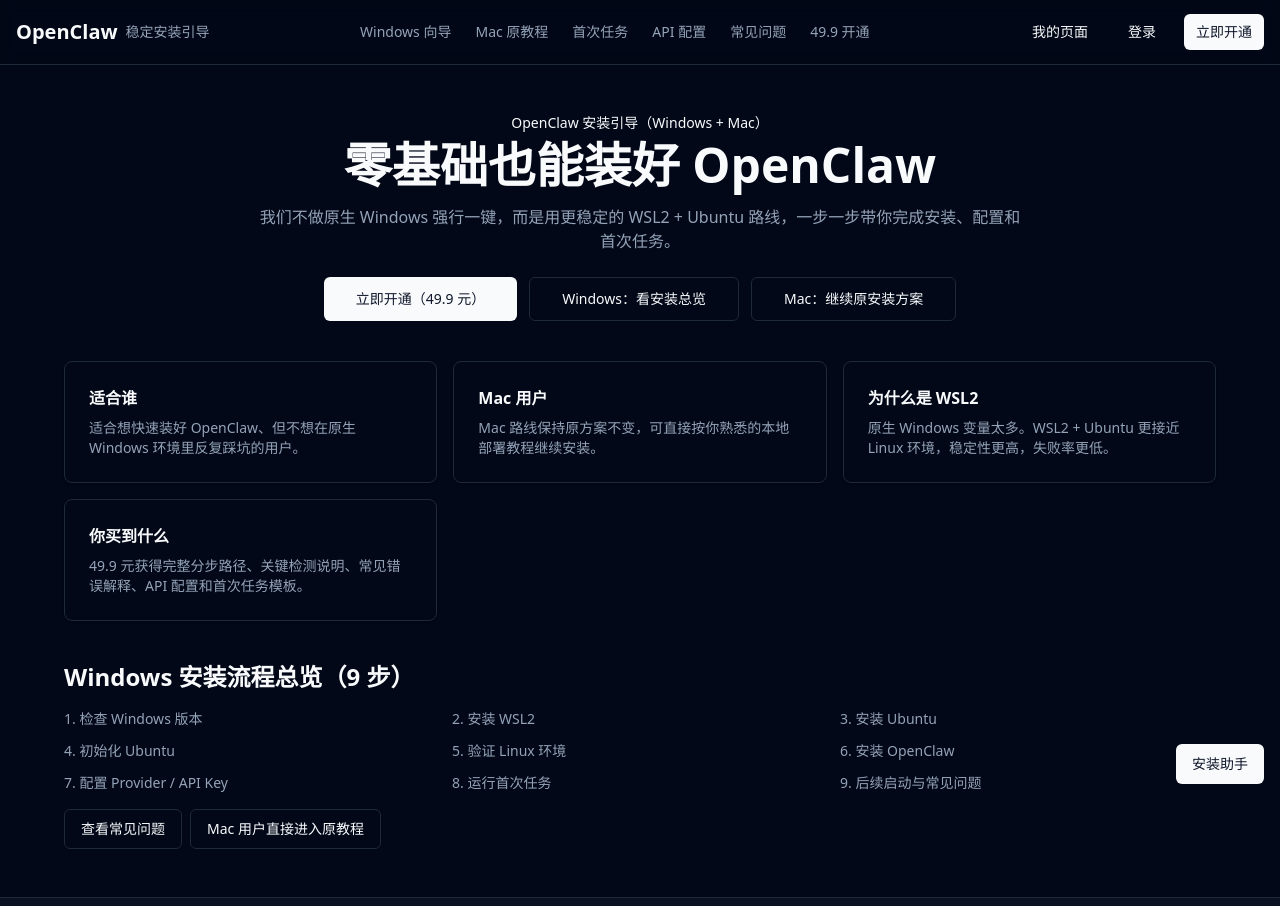
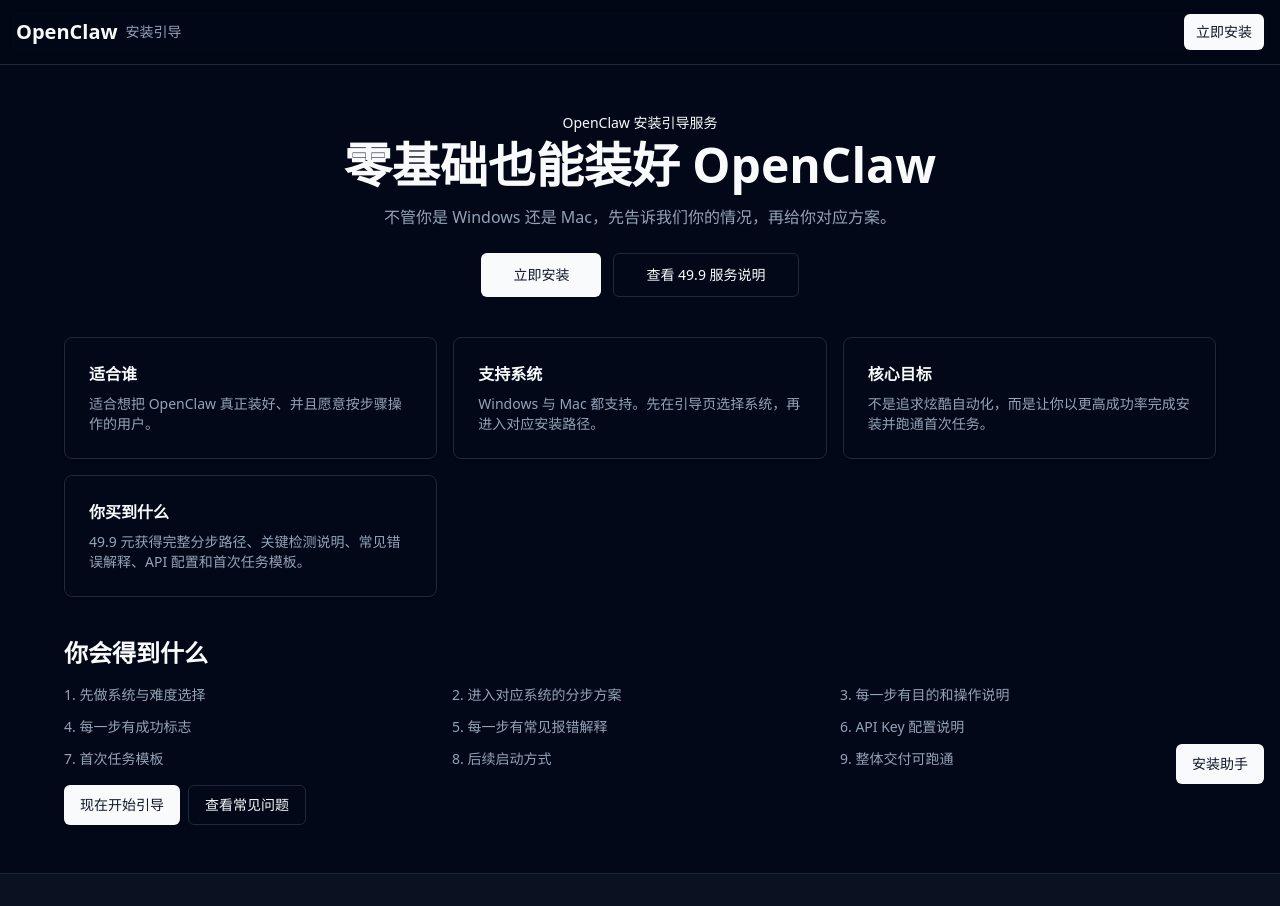
Before and after one commit to 15564412316-blip/openclaw-beginner-site, a Next.js app: page / in a window 1280 px wide. Shown: the top 906 px of the page. Built offline with nearby package versions, Linux system fonts and the light colour scheme.

Commit message:
Recenter flow on OS-first guide and restore Mac path visibility

```diff
--- a/src/app/guide/page.tsx
+++ b/src/app/guide/page.tsx
@@ -87,7 +87,16 @@
     });
     return `/guide/local?${params.toString()}`;
   }, [answers]);
+  const windowsGuideLink = useMemo(() => {
+    const params = new URLSearchParams({
+      system: answers.system ?? "",
+      level: answers.level ?? "",
+      priority: answers.priority ?? "",
+    });
+    return `/install?${params.toString()}`;
+  }, [answers]);
   const isCloudPreference = answers.priority === "online";
+  const isWindows = answers.system === "windows";
 
   return (
     <div className="min-h-screen py-12 px-4">
@@ -179,12 +188,18 @@
 
                   <div className="flex-1">
                     <h3 className="text-xl font-semibold mb-2">
-                      {isCloudPreference ? "云端部署（敬请期待）" : "本地部署（推荐）"}
+                      {isCloudPreference
+                        ? "云端部署（敬请期待）"
+                        : isWindows
+                          ? "Windows 稳定引导路径（推荐）"
+                          : "Mac 本地部署路径（保持原方案）"}
                     </h3>
                     <p className="text-muted-foreground mb-4">
                       {isCloudPreference
                         ? "你选择了长期在线运行。云端部署能力正在完善中，当前可先使用本地部署。"
-                        : "你当前阶段最适合先在本地跑通 OpenClaw，后续再考虑云端方案。"}
+                        : isWindows
+                          ? "你将进入 Windows -> WSL2 -> Ubuntu 的分步引导，目标是更高成功率。"
+                          : "你将进入 Mac 原教程，按原有方案继续，不改变你当前习惯。"}
                     </p>
 
                     <p className="text-sm text-muted-foreground mb-4">
@@ -211,8 +226,8 @@
                       </div>
                     ) : (
                       <Button asChild className="gap-2">
-                        <a href={localGuideLink}>
-                          打开本地部署教程
+                        <a href={isWindows ? windowsGuideLink : localGuideLink}>
+                          {isWindows ? "打开 Windows 分步引导" : "打开 Mac 原教程"}
                           <ArrowRight className="w-4 h-4" />
                         </a>
                       </Button>
--- a/src/app/page.tsx
+++ b/src/app/page.tsx
@@ -28,22 +28,20 @@
     <div className="min-h-screen py-12 px-4">
       <div className="max-w-6xl mx-auto space-y-10">
         <section className="text-center">
-          <p className="text-sm text-primary mb-2">OpenClaw 安装引导（Windows + Mac）</p>
+          <p className="text-sm text-primary mb-2">OpenClaw 安装引导服务</p>
           <h1 className="text-3xl sm:text-5xl font-bold mb-4">
             {copy.title}
           </h1>
           <p className="text-muted-foreground max-w-3xl mx-auto mb-6">
-            {copy.subtitle}
+            不管你是 Windows 还是 Mac，先告诉我们你的情况，再给你对应方案。
+            {variant === "b" ? " " + copy.subtitle : ""}
           </p>
           <div className="flex flex-wrap justify-center gap-3">
             <Button asChild size="lg">
-              <Link href="/pricing">{copy.cta}</Link>
+              <Link href="/guide">立即安装</Link>
             </Button>
             <Button asChild size="lg" variant="outline">
-              <Link href="/install">Windows：看安装总览</Link>
-            </Button>
-            <Button asChild size="lg" variant="outline">
-              <Link href="/guide/local?system=macos">Mac：继续原安装方案</Link>
+              <Link href="/pricing">查看 49.9 服务说明</Link>
             </Button>
           </div>
         </section>
@@ -53,23 +51,23 @@
             <CardContent className="p-6">
               <h2 className="font-semibold mb-2">适合谁</h2>
               <p className="text-sm text-muted-foreground">
-                适合想快速装好 OpenClaw、但不想在原生 Windows 环境里反复踩坑的用户。
+                适合想把 OpenClaw 真正装好、并且愿意按步骤操作的用户。
               </p>
             </CardContent>
           </Card>
           <Card className="border-border/50">
             <CardContent className="p-6">
-              <h2 className="font-semibold mb-2">Mac 用户</h2>
+              <h2 className="font-semibold mb-2">支持系统</h2>
               <p className="text-sm text-muted-foreground">
-                Mac 路线保持原方案不变，可直接按你熟悉的本地部署教程继续安装。
+                Windows 与 Mac 都支持。先在引导页选择系统，再进入对应安装路径。
               </p>
             </CardContent>
           </Card>
           <Card className="border-border/50">
             <CardContent className="p-6">
-              <h2 className="font-semibold mb-2">为什么是 WSL2</h2>
+              <h2 className="font-semibold mb-2">核心目标</h2>
               <p className="text-sm text-muted-foreground">
-                原生 Windows 变量太多。WSL2 + Ubuntu 更接近 Linux 环境，稳定性更高，失败率更低。
+                不是追求炫酷自动化，而是让你以更高成功率完成安装并跑通首次任务。
               </p>
             </CardContent>
           </Card>
@@ -84,25 +82,25 @@
         </section>
 
         <section>
-          <h2 className="text-2xl font-bold mb-4">Windows 安装流程总览（9 步）</h2>
+          <h2 className="text-2xl font-bold mb-4">你会得到什么</h2>
           <div className="grid grid-cols-1 md:grid-cols-3 gap-3 text-sm text-muted-foreground">
-            <p>1. 检查 Windows 版本</p>
-            <p>2. 安装 WSL2</p>
-            <p>3. 安装 Ubuntu</p>
-            <p>4. 初始化 Ubuntu</p>
-            <p>5. 验证 Linux 环境</p>
-            <p>6. 安装 OpenClaw</p>
-            <p>7. 配置 Provider / API Key</p>
-            <p>8. 运行首次任务</p>
-            <p>9. 后续启动与常见问题</p>
+            <p>1. 先做系统与难度选择</p>
+            <p>2. 进入对应系统的分步方案</p>
+            <p>3. 每一步有目的和操作说明</p>
+            <p>4. 每一步有成功标志</p>
+            <p>5. 每一步有常见报错解释</p>
+            <p>6. API Key 配置说明</p>
+            <p>7. 首次任务模板</p>
+            <p>8. 后续启动方式</p>
+            <p>9. 整体交付可跑通</p>
           </div>
           <div className="mt-4">
             <div className="flex flex-wrap gap-2">
+              <Button asChild>
+                <Link href="/guide">现在开始引导</Link>
+              </Button>
               <Button asChild variant="outline">
                 <Link href="/faq">查看常见问题</Link>
-              </Button>
-              <Button asChild variant="outline">
-                <Link href="/guide/local?system=macos">Mac 用户直接进入原教程</Link>
               </Button>
             </div>
           </div>
--- a/src/app/payment/success/page.tsx
+++ b/src/app/payment/success/page.tsx
@@ -8,16 +8,16 @@
 export default function PaymentSuccessPage() {
   const params = useSearchParams();
   const orderNo = (params.get("orderNo") ?? "").trim();
-  const [message, setMessage] = useState("支付成功，正在跳转安装总览...");
+  const [message, setMessage] = useState("支付成功，正在跳转系统引导...");
 
   useEffect(() => {
     const run = async () => {
       try {
         if (orderNo) {
-          window.location.href = `/install?orderNo=${encodeURIComponent(orderNo)}`;
+          window.location.href = `/guide?paid=1&orderNo=${encodeURIComponent(orderNo)}`;
           return;
         }
-        window.location.href = "/install";
+        window.location.href = "/guide?paid=1";
       } catch {
         setMessage("跳转失败，请点击下方按钮继续。");
       }
@@ -32,8 +32,8 @@
         <p className="text-muted-foreground mb-6">{message}</p>
         <div className="flex flex-wrap justify-center gap-3">
           <Button asChild>
-            <Link href={orderNo ? `/install?orderNo=${encodeURIComponent(orderNo)}` : "/install"}>
-              继续去安装向导
+            <Link href={orderNo ? `/guide?paid=1&orderNo=${encodeURIComponent(orderNo)}` : "/guide?paid=1"}>
+              继续去系统引导
             </Link>
           </Button>
           <Button asChild variant="outline">
--- a/src/components/layout/Header.tsx
+++ b/src/components/layout/Header.tsx
@@ -8,62 +8,14 @@
   return (
     <header className="sticky top-0 z-50 w-full border-b bg-background/95 backdrop-blur supports-[backdrop-filter]:bg-background/60">
       <div className="container flex h-16 items-center justify-between px-4 mx-auto">
-        {/* Logo */}
         <Link href="/" className="flex items-center space-x-2">
           <span className="text-xl font-bold text-primary">OpenClaw</span>
-          <span className="text-sm text-muted-foreground">稳定安装引导</span>
+          <span className="text-sm text-muted-foreground">安装引导</span>
         </Link>
 
-        {/* 导航链接 */}
-        <nav className="hidden md:flex items-center space-x-6">
-          <Link
-            href="/install"
-            className="text-sm font-medium text-muted-foreground hover:text-foreground transition-colors"
-          >
-            Windows 向导
-          </Link>
-          <Link
-            href="/guide/local?system=macos"
-            className="text-sm font-medium text-muted-foreground hover:text-foreground transition-colors"
-          >
-            Mac 原教程
-          </Link>
-          <Link
-            href="/first-task"
-            className="text-sm font-medium text-muted-foreground hover:text-foreground transition-colors"
-          >
-            首次任务
-          </Link>
-          <Link
-            href="/api-key"
-            className="text-sm font-medium text-muted-foreground hover:text-foreground transition-colors"
-          >
-            API 配置
-          </Link>
-          <Link
-            href="/faq"
-            className="text-sm font-medium text-muted-foreground hover:text-foreground transition-colors"
-          >
-            常见问题
-          </Link>
-          <Link
-            href="/pricing"
-            className="text-sm font-medium text-muted-foreground hover:text-foreground transition-colors"
-          >
-            49.9 开通
-          </Link>
-        </nav>
-
-        {/* 操作按钮 */}
-        <div className="flex items-center space-x-4">
-          <Button asChild variant="ghost" size="sm" className="hidden sm:flex">
-            <Link href="/me">我的页面</Link>
-          </Button>
-          <Button asChild variant="ghost" size="sm" className="hidden sm:flex">
-            <Link href="/login">登录</Link>
-          </Button>
+        <div className="flex items-center">
           <Button asChild size="sm">
-            <Link href="/pricing">立即开通</Link>
+            <Link href="/guide">立即安装</Link>
           </Button>
         </div>
       </div>
```
Also changed, not shown: src/app/pricing/page.tsx (+11 -10 lines), src/components/layout/Footer.tsx (+8 -14 lines).
